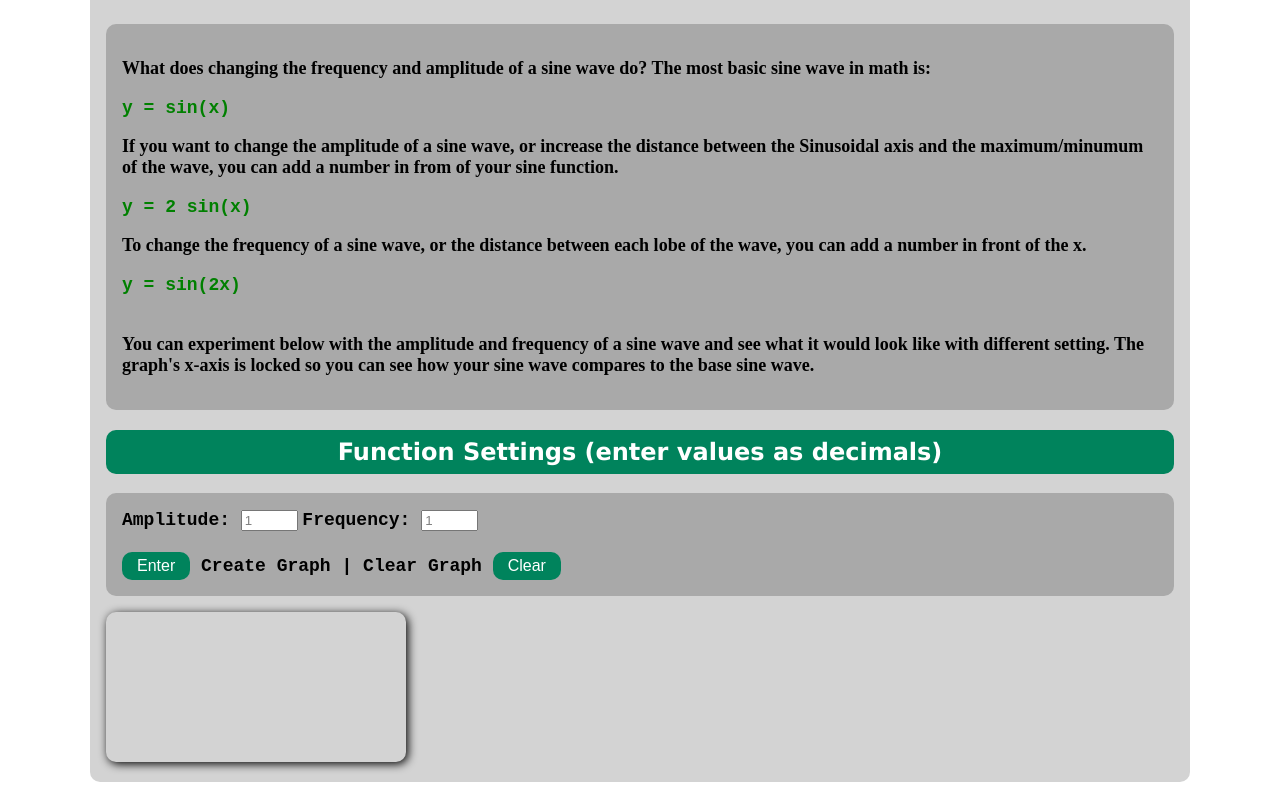
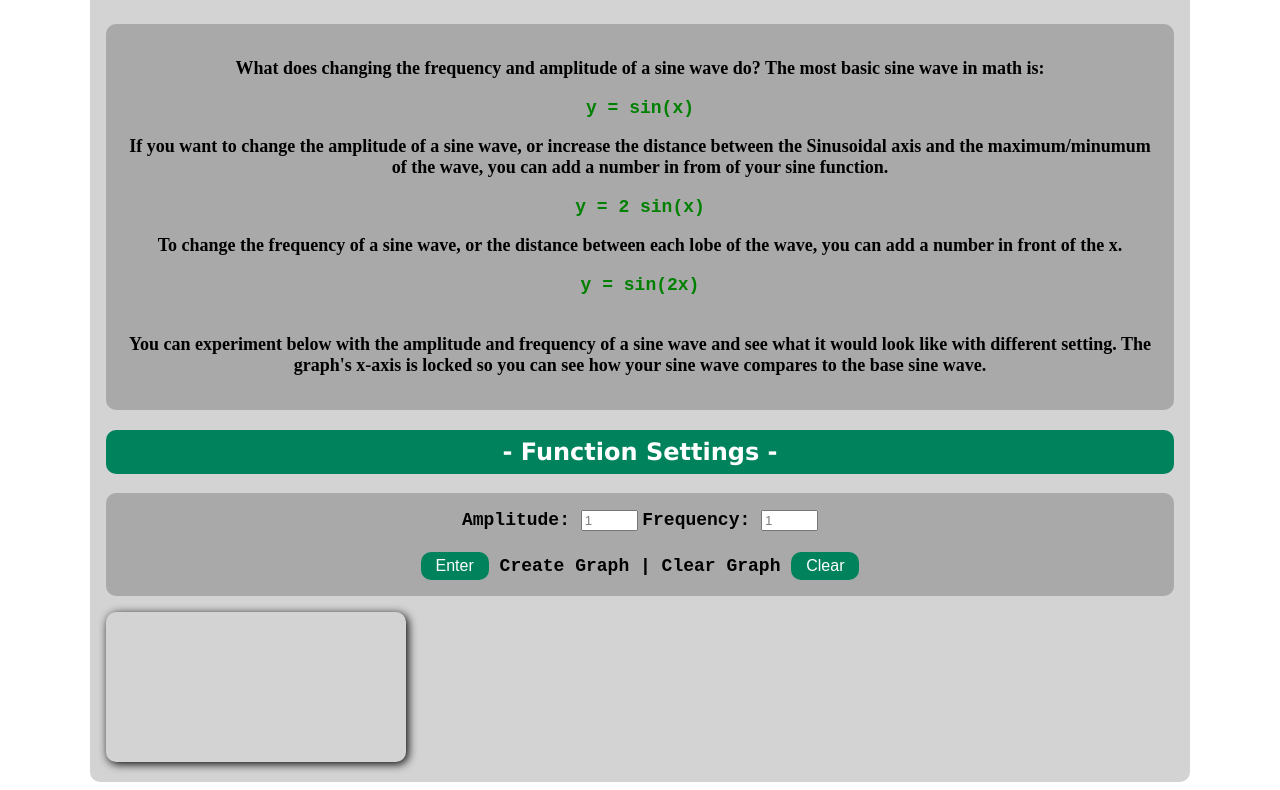
Before and after one commit to MMickelson5/cse121b-final-project, a plain HTML site: page index.html in a window 1280 px wide. Shown: the part 116-906 px from the top of the page. Drawn offline with nearby package versions, Linux system fonts and the light colour scheme.

Commit message:
Update layout

```diff
--- a/css/styles.css
+++ b/css/styles.css
@@ -60,6 +60,7 @@ input {
 }
 
 .text {
+    text-align: center;
     background-color: darkgray;
     padding: 1rem;
     border-radius: 10px;
--- a/index.html
+++ b/index.html
@@ -24,7 +24,7 @@
             <br>
             <p>You can experiment below with the amplitude and frequency of a sine wave and see what it would look like with different setting. The graph's x-axis is locked so you can see how your sine wave compares to the base sine wave.</p>
         </div>
-        <h2>Function Settings (enter values as decimals)</h2>
+        <h2>- Function Settings -</h2>
         <div class="text">
             <span>Amplitude: </span><input type="text" size="4" placeholder="A" value="1" id="amp" onclick="this.select()">
             <span>Frequency: </span><input type="text" size="4" placeholder="f" value="1" id="period" onclick="this.select()">
```
